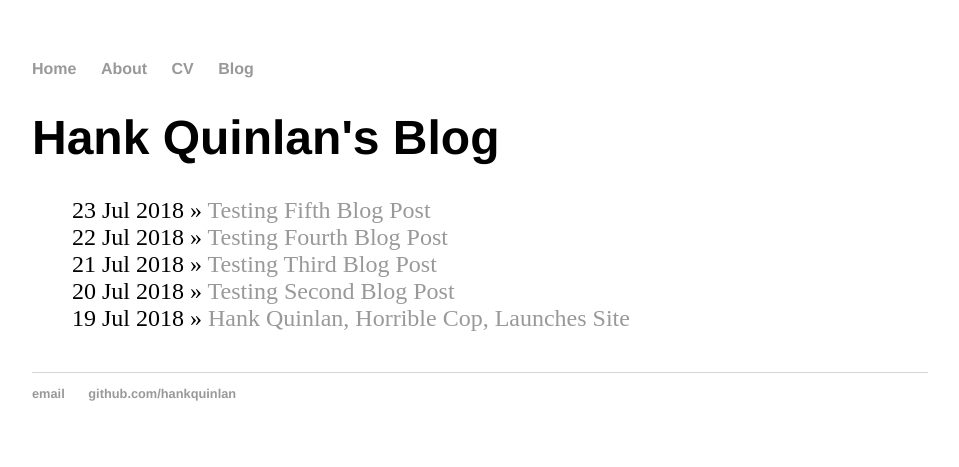
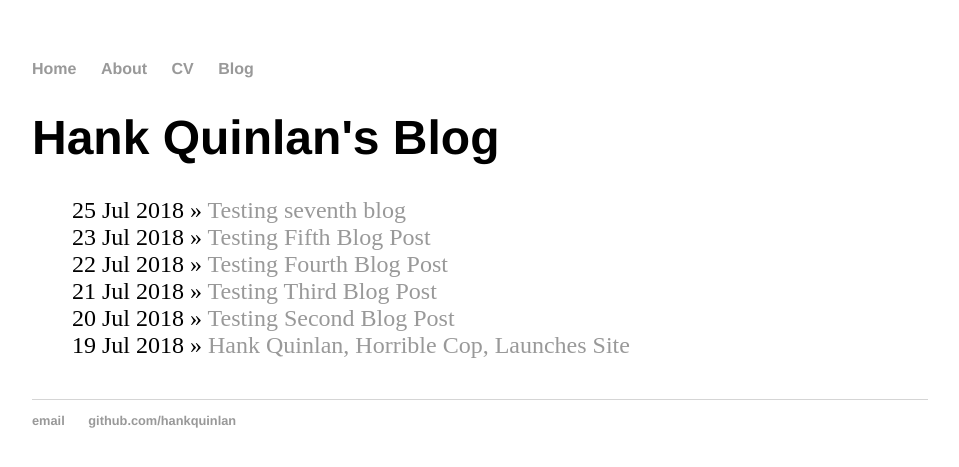
Before and after one commit to sdvassil/sdvassil.github.io, a Jekyll site: the page built from blog/index.html, in a window 1280 px wide. Shown: the top 467 px of the page, without its empty margins (160-1119 px from the left). Built offline with Jekyll 4.4.1, drawn with Linux system fonts in a browser that asks for light colours.

Commit message:
Create seventh blog post and modify _config.yml

```diff
--- a/_config.yml
+++ b/_config.yml
@@ -2,3 +2,4 @@ name: Hank Quinlan, Horrible Cop
 markdown: kramdown
 permalink: /blog/:year/:month/:day/:title
 encoding: utf-8
+future: true
--- /dev/null
+++ b/_posts/2018-07-24-seventh-test-blog.md
@@ -0,0 +1,6 @@
+---
+layout: post
+title: Testing seventh blog
+date: 2018-07-25
+---
+Seventh blog posted to GitHub.
```
